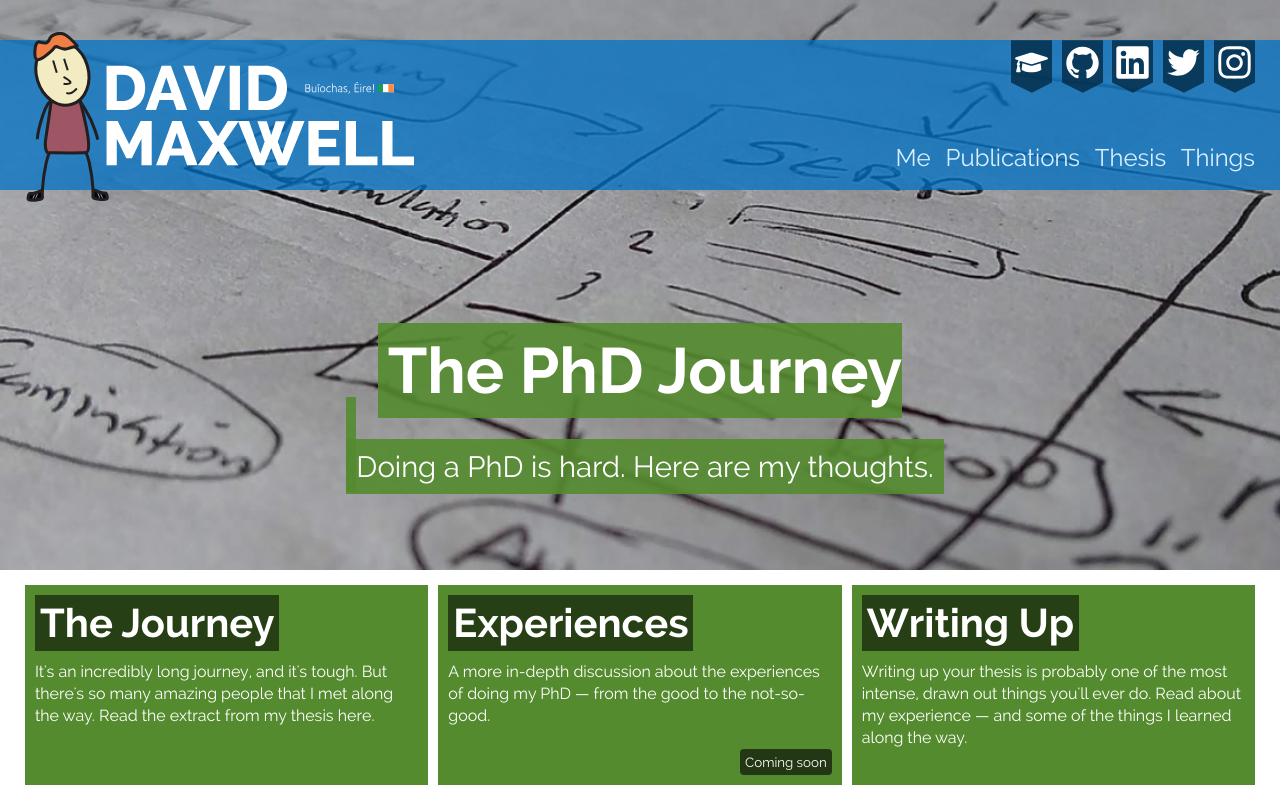
After one commit to maxwelld90/dmax_website, a Django app: page /things/phd/ in a window 1280 px wide. The commit adds this page. Run offline with Django 3.2, Linux system fonts and the light colour scheme; style sheets or scripts are compiled from the project's sources; some libraries are stand-ins or nearby versions.

Commit message:
Making progress with PhD section

```diff
--- a/website_project/populate_data/things/json/02-phd-life.json
+++ b/website_project/populate_data/things/json/02-phd-journey.json
@@ -2,8 +2,8 @@
     "order": 2,
 
     "basics": {
-        "slug": "phd-life",
-        "header": "PhD Life",
+        "slug": "phd",
+        "header": "The PhD Journey",
 
         "url_type": "INT"
     },
@@ -12,7 +12,7 @@
 
     "styling": {
         "span_width": 1,
-        "background_colour": "#303F9F",
+        "background_colour": "#558B2F",
         "text_colour": "#FFFFFF",
         "background_blurb": "False",
         "darken_title_background_by": 20
--- a/website_project/populate_data/things/json/07-box.json
+++ b/website_project/populate_data/things/json/07-box.json
@@ -12,7 +12,7 @@
 
     "styling": {
         "span_width": 1,
-        "background_colour": "#455A64",
+        "background_colour": "#C2185B",
         "text_colour": "#FFFFFF",
         "background_blurb": "False",
         "darken_title_background_by": 20
--- a/website_project/populate_data/things/json/08-crisees.json
+++ b/website_project/populate_data/things/json/08-crisees.json
@@ -12,7 +12,7 @@
 
     "styling": {
         "span_width": 1,
-        "background_colour": "#C2185B",
+        "background_colour": "#455A64",
         "text_colour": "#FFFFFF",
         "background_blurb": "False",
         "darken_title_background_by": 20
--- a/website_project/static/css/main.less
+++ b/website_project/static/css/main.less
@@ -26,7 +26,7 @@ h1 {
     font-size: 20pt;
     line-height: 20pt;
     font-family: 'Raleway', sans-serif;
-    background: @dmax-lightblue;
+    background-color: @dmax-lightblue;
     color: @htag-textcolour;
 }
 
@@ -56,11 +56,21 @@ article h2 span {
 }
 
 main {
-    margin: 15px 0 15px 0;
+    margin: 15px 0 0 0;
+    padding-bottom: 15px;
 }
 
 main.image {
     margin-top: 113px;
+}
+
+div#wip-container {
+    background: @dmax-red-dark;
+    margin-bottom: 15px;
+    padding: 10px;
+    color: @dmax-onbackground-text;
+    font-size: 14pt;
+    font-family: 'Raleway', sans-serif;
 }
 
 @media screen and (max-width: 870px) {
--- /dev/null
+++ b/website_project/static/css/phd.less
@@ -0,0 +1,117 @@
+@import 'global';
+
+@phd-life-green: #558B2F;
+@phd-life-green-dark: darken(@phd-life-green, 20%);
+
+@phd-life-green-faded: fadeout(@phd-life-green, 10%);
+
+h1 {
+    background-color: @phd-life-green;
+}
+
+#subtitle {
+    background-color: @phd-life-green;
+}
+
+div#landing-grid-container ul li {
+    position: relative;
+    font-family: 'Raleway', sans-serif;
+    background-color: @phd-life-green;
+    padding: 0;
+    min-height: 190px;
+}
+
+div#landing-grid-container ul li span.header {
+    display: inline-block;
+    margin: 10px 0 10px 10px;
+    padding: 5px;
+    font-size: 30pt;
+    font-weight: bold;
+    background-color: @phd-life-green-dark;
+}
+
+div#landing-grid-container ul li span.blurb {
+    display: block;
+    margin: 0 10px 0 10px;
+    font-size: 12pt;
+    font-weight: normal;
+    line-height: 22px;
+}
+
+div#landing-grid-container ul li span.tags {
+    position: absolute;
+    bottom: 15px;
+    right: 10px;
+    font-size: 10pt;
+    font-weight: normal;
+}
+
+    div#landing-grid-container ul li span.tags span {
+        background-color: rgba(0, 0, 0, 0.6);
+        -webkit-border-radius: 4px;
+        -moz-border-radius: 4px;
+        border-radius: 4px;
+        padding: 5px;
+    }
+
+@media screen and (min-width: 1080px) and (min-height: 710px) {
+    div.headertag-container {
+        text-align: center;
+    }
+
+    h1 {
+        position: relative;
+        z-index: @header-zindex-base;
+        font-size: 48pt;
+        padding: 10px;
+        background-color: @phd-life-green-faded;
+    }
+
+    #subtitle {
+        position: relative;
+        top: 10px;
+        display: inline;
+        font-size: 22pt;
+        padding: 10px 0 10px 0;
+        background-color: @phd-life-green-faded;
+        box-shadow: 10px 0 0 @phd-life-green-faded, -10px 0 0 @phd-life-green-faded;
+        box-decoration-break: clone;
+    }
+
+    p#intro-p {
+        display: none;
+    }
+
+    div#main-image-background-identifier {
+        display: none;
+    }
+
+    #subtitle span {
+        position: relative;
+    }
+
+    #main-image-background {
+        min-height: 450px;
+        height: calc(75% - 30px);
+    }
+
+    div#landing-grid-container {
+        display: block;
+        position: absolute;
+        bottom: 0;
+        left: 0;
+        height: 25%;
+        width: calc(100% - 50px);
+        margin: 0 25px 15px 25px;
+    }
+
+    div#landing-grid-container ul {
+        height: 100%;
+    }
+
+    div#landing-grid-container ul li {
+        min-height: 0;
+        height: 100%;
+        padding: 0;
+    }
+}
--- a/website_project/static/css/thesis.less
+++ b/website_project/static/css/thesis.less
@@ -39,9 +39,9 @@ span.mobile-download-container {
     display: none;
 }
 
-/* Remove margin-bottom for footer; replace when the image is removed. */
+/* Remove padding-bottom for footer; replace when the image is removed. */
 main {
-    margin: 15px 0 0 0;
+    padding-bottom: 0;
 }
 
 div#thesis-bottom {
@@ -103,7 +103,7 @@ div#thesis-bottom {
     }
 
     main {
-        margin: 15px 0 15px 0;
+        padding-bottom: 15px;
     }
 
     div#thesis-bottom {
--- a/website_project/static/css/things.less
+++ b/website_project/static/css/things.less
@@ -1,13 +1,4 @@
 @import 'global';
-
-div#wip-container {
-    background: @dmax-red-dark;
-    margin-bottom: 15px;
-    padding: 10px;
-    color: @dmax-onbackground-text;
-    font-size: 14pt;
-    font-family: 'Raleway', sans-serif;
-}
 
 ul#things-grid-container {
     grid-template-columns: repeat(3, 1fr);
--- /dev/null
+++ b/website_project/templates/dmax_org_uk/wip.html
@@ -0,0 +1,3 @@
+                    <div id="wip-container">
+                        <strong>This page is a work in progress.</strong> Check back to see updates to this page.
+                    </div>
--- a/website_project/templates/things/landing.html
+++ b/website_project/templates/things/landing.html
@@ -57,12 +57,9 @@
                     <div class="headertag-container">
                         <h1>Things</h1>
                         <div id="subtitle">What am/have I been working on?</div>
-                        <div id="main-image-background-identifier" class="left">{{ background_identifier }}</div>
                     </div>
 
-                    <div id="wip-container">
-                        <strong>This page is a work in progress.</strong> Links will be added as new pages are completed.
-                    </div>
+                    {% include 'dmax_org_uk/wip.html' %}
 
                     <ul id="things-grid-container" class="grid-container">
                         {% for thing in things %}
--- a/website_project/templates/things/phd-life/landing.html
+++ /dev/null
@@ -1 +0,0 @@
-Landing
--- /dev/null
+++ b/website_project/templates/things/phd/landing.html
@@ -0,0 +1,53 @@
+{% extends 'dmax_org_uk/base.html' %}
+
+{% load static %}
+{% load compress %}
+
+{% block includetags %}
+        {% compress css %}
+        <link rel="stylesheet" type="text/less" href="{% static 'css/things.less' %}">
+        <link rel="stylesheet" type="text/less" href="{% static 'css/phd.less' %}">
+        {% endcompress %}
+{% endblock %}
+
+{% block main %}
+            <div class="flex-container variable-height">
+
+                <div class="flex-item whole">
+                    <div class="headertag-container">
+                        <h1>The PhD Journey</h1>
+                        <div id="subtitle"><span>Doing a PhD is hard. Here are my thoughts.</span></div>
+                        <div id="main-image-background-identifier" class="left">{{ background_identifier }}</div>
+                    </div>
+
+                    <!-- {% include 'dmax_org_uk/wip.html' %} -->
+
+                    <p id="intro-p">Doing a PhD is hard. On this part of my site, I outline my thoughts about the process and write about things honestly &mdash; both good and bad. Click or tap one of the sections below to get started.</p>
+
+                    <div id="landing-grid-container">
+                        <ul class="grid-container">
+                            <li>
+                                <a class="whole" href="http://bit.ly/phd-journey" target="_blank">
+                                    <span class="header">The Journey</span>
+                                    <span class="blurb">It's an incredibly long journey, and it's tough. But there's so many amazing people that I met along the way. Read the extract from my thesis here.</span>
+                                </a>
+                            </li>
+                            <li>
+                                    <span class="header">Experiences</span>
+                                    <span class="blurb">A more in-depth discussion about the experiences of doing my PhD &mdash; from the good to the not-so-good.</span>
+                                    <span class="tags">
+                                        <span class="red">Coming soon</span>
+                                    </span>
+                            </li>
+                            <li>
+                                <a class="whole" href="{% url 'things:phd-writing-up' %}">
+                                    <span class="header">Writing Up</span>
+                                    <span class="blurb">Writing up your thesis is probably one of the most intense, drawn out things you'll ever do. Read about my experience &mdash; and some of the things I learned along the way.</span>
+                                </a>
+                            </li>
+                        </ul>
+                    </div>
+                </div>
+
+            </div>
+{% endblock %}
--- a/website_project/things/urls.py
+++ b/website_project/things/urls.py
@@ -4,10 +4,10 @@ from . import views
 app_name = 'things'
 
 urlpatterns = [
-    path('things/phd-life/', views.phd_life, name='phd-life'),
-    path('things/phd-life/journey/', views.phd_life_journey, name='phd-life-journey'),
-    path('things/phd-life/writing-up/', views.phd_life_writing_up, name='phd-life-writing-up'),
-    path('things/phd-life/experiences/', views.phd_life_experiences, name='phd-life-experiences'),
-    path('things/<slug:thing_slug>/', views.entry, name='entry'),
+    path('phd/', views.phd, name='phd-life'),
+    path('phd/journey/', views.phd_journey, name='phd-journey'),
+    path('phd/writing-up/', views.phd_writing_up, name='phd-writing-up'),
+    path('phd/experiences/', views.phd_experiences, name='phd-experiences'),
+    path('<slug:thing_slug>/', views.entry, name='entry'),
     path('', views.landing, name='landing'),
 ]
--- a/website_project/things/views.py
+++ b/website_project/things/views.py
@@ -5,33 +5,32 @@ from . import models
 
 def landing(request):
     context_dict = {'things': models.Thing.objects.all().order_by('display_order')}
-    utils.apply_background_to_context(context_dict, 'jeir')
 
     return render(request, template_name='things/landing.html', context=context_dict)
 
-def phd_life(request):
+def phd(request):
+    context_dict = {}
+    utils.apply_background_to_context(context_dict, 'diagram')
+
+    return render(request, template_name='things/phd/landing.html', context=context_dict)
+
+def phd_experiences(request):
     context_dict = {}
     utils.apply_background_to_context(context_dict, 'jeir')
 
-    return render(request, template_name='things/phd-life/landing.html', context=context_dict)
+    return render(request, template_name='things/phd/experiences.html', context=context_dict)
 
-def phd_life_experiences(request):
+def phd_journey(request):
     context_dict = {}
     utils.apply_background_to_context(context_dict, 'jeir')
 
-    return render(request, template_name='things/phd-life/experiences.html', context=context_dict)
+    return render(request, template_name='things/phd/journey.html', context=context_dict)
 
-def phd_life_journey(request):
+def phd_writing_up(request):
     context_dict = {}
     utils.apply_background_to_context(context_dict, 'jeir')
 
-    return render(request, template_name='things/phd-life/journey.html', context=context_dict)
-
-def phd_life_writing_up(request):
-    context_dict = {}
-    utils.apply_background_to_context(context_dict, 'jeir')
-
-    return render(request, template_name='things/phd-life/writing-up.html', context=context_dict)
+    return render(request, template_name='things/phd/writing-up.html', context=context_dict)
 
 def entry(request, thing_slug):
     """
```
Also changed, not shown: website_project/templates/things/phd/experiences.html (renamed from website_project/templates/things/phd-life/experiences.html), website_project/templates/things/phd/journey.html (renamed from website_project/templates/things/phd-life/journey.html), website_project/templates/things/phd/writing-up.html (renamed from website_project/templates/things/phd-life/writing-up.html).
